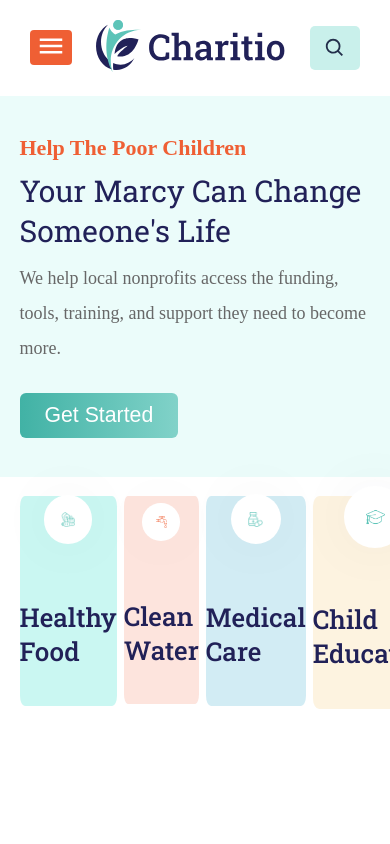
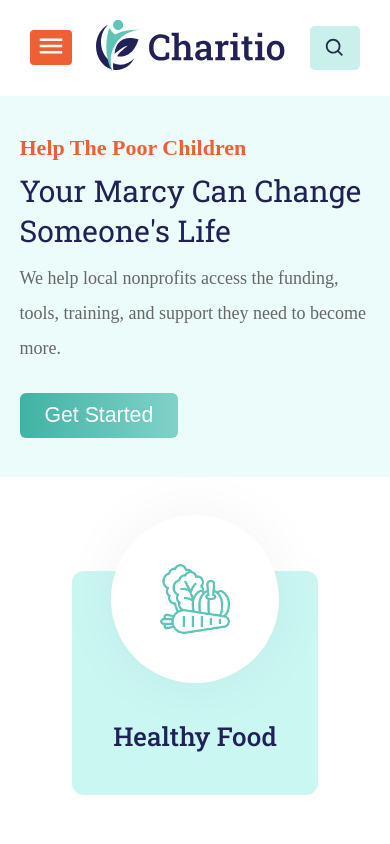
Before and after one commit to vericamitreva/charity-project, a React (Create React App) app: page / in a window 390 px wide. Shown: the top 844 px of the page. Built offline with nearby package versions, Linux system fonts and the light colour scheme; a web font is replaced by a local one.

Commit message:
Widget Responsive

```diff
--- a/src/components/Home/components/WidgetSection/widgetSection.css
+++ b/src/components/Home/components/WidgetSection/widgetSection.css
@@ -2,10 +2,14 @@
 .home-widget-section-container{
     display: grid;
     grid-template-columns: repeat(4, 1fr);
-    padding: 5%;
+    /* padding: 10%; */
     align-content: center;
     justify-content: space-between;
-    gap: 2%;
+    gap: 2rem;
+}
+
+.home-widget-section{
+    padding: 5%;
 }
 
 .home-widget-section-widget{
@@ -14,8 +18,9 @@
 
 .home-widget-section-widget-img{
     margin-top: -30%;
-    aspect-ratio: 1;
-    max-width: 50%;
+    width: 4.5rem;
+    padding: 3rem;
+    /* max-width: 50%; */
     border-radius: 50%;
     background-color: rgb(255, 255, 255);
     display: flex;
@@ -25,7 +30,7 @@
 }
 
 .home-widget-section-widget-img img{
-    max-width: 30%;
+    width: 100%;
 }
 
 .home-widget-section-widget-bg{
@@ -57,3 +62,38 @@
     font-weight: 500;
     font-family: 'Roboto Slab', serif;
 }
+
+/* Extra large devices (large laptops and desktops, 1200px and up) */
+@media only screen and (max-width: 1200px) {
+    .home-widget-section-container {
+        grid-template-columns: 1fr 1fr;
+        gap: 5rem 10rem;
+        padding: 5% 15%;
+    }
+
+}
+
+/* Large devices (laptops/desktops, 992px and up) */
+@media only screen and (max-width: 992px) {
+    .home-widget-section-container {
+        gap: 5rem 5rem;
+        padding: 10% 15%;
+    }
+}
+
+/* Medium devices (landscape tablets, 768px and up) */
+@media only screen and (max-width: 768px) {
+
+}
+
+/* Small devices (portrait tablets and large phones, 600px and up) */
+@media only screen and (max-width: 650px) {
+    .home-widget-section-container {
+        grid-template-columns: 1fr;
+        gap: 10rem;
+    }
+
+    .home-widget-section {
+        padding-top: 15%;
+    }
+}
```
